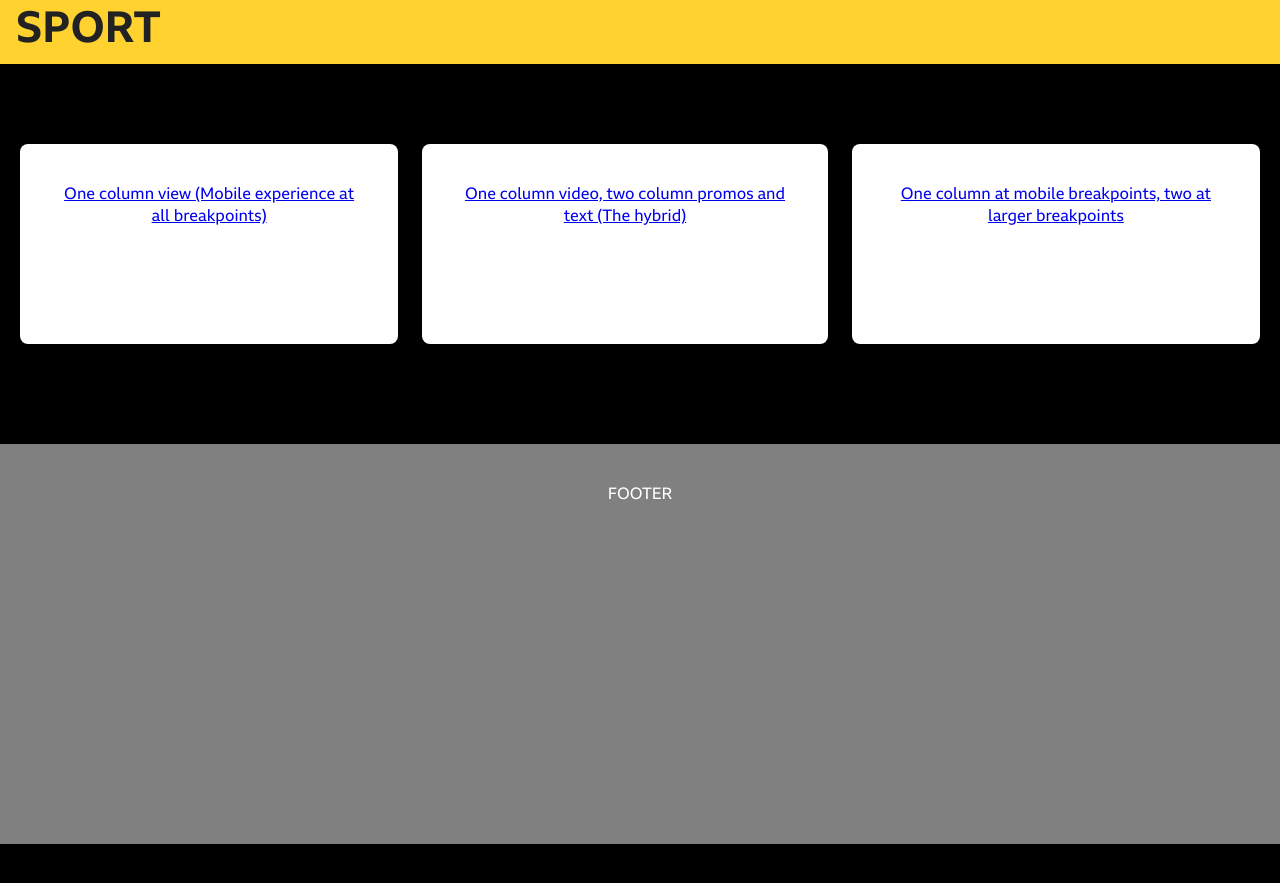
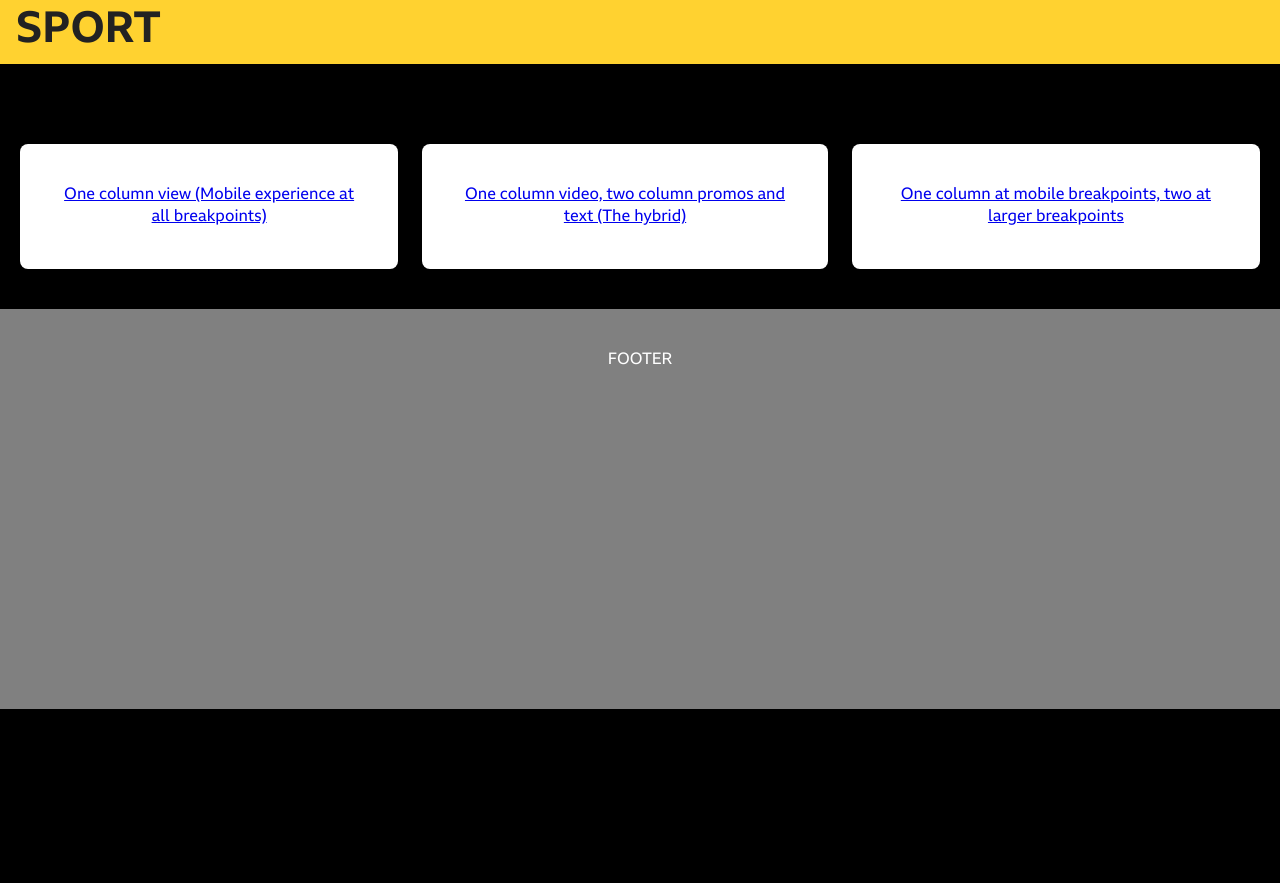
Before and after one commit to dave-morris/shortform-layout, a Jekyll site: the page built from index.html, in a window 1280 px wide. Shown: the top 883 px of the page. Built offline with Jekyll 4.4.1, drawn with Linux system fonts in a browser that asks for light colours.

Commit message:
cleaning up a few things

```diff
--- a/css/main.css
+++ b/css/main.css
@@ -238,24 +238,21 @@
 .homeContainer {
   margin-top: 80px;
   display: flex;
-  height: 300px;
-  align-items: flex-start;
+  flex-direction: column;
+  align-items: stretch;
   justify-content: space-around;
   padding: 0 20px;
 }
 
 .homeContainer a {
-  background-color: white;
-  height: 200px;
-  margin-right: 24px;
+  margin: 0 0 20px 0;
   text-align: center;
   padding: 40px;
   border-radius: 8px;
+  background-color: white;
 }
 
-.homeContainer a:last-child {
-  margin: 0;
-}
+
 
 
   @media only screen and (min-width: 375px) {
@@ -313,6 +310,22 @@
       line-height: 64px;
       font-size: 2.675rem;
     }
+
+    .homeContainer {
+      flex-direction: row;
+      padding-bottom: 20px;
+    }
+
+    .homeContainer a {
+      margin-right: 24px;
+
+    }
+
+    .homeContainer a:last-child {
+      margin: 0 0 20px 0;
+    }
+
+
 
   }
 
--- a/scripts/main.js
+++ b/scripts/main.js
@@ -1,35 +1,15 @@
+
 if (document.getElementById('mediaContainer').classList.contains("one-column")) {
-
   //do nothing
-
 } else {
-
   // get height of video videoContainer
   const videoHeight = document.getElementById("videoContainer").clientHeight;
-  console.log("The height of the video is " + videoHeight);
-  // document.getElementById("actualVideo").style.height = videoHeight;
-
   document.getElementById('mediaContainer').style.top = videoHeight + "px";
-
 };
 
 window.onresize = function(event) {
-
   const videoHeight = document.getElementById("videoContainer").clientHeight;
-
-  if (document.getElementById('mediaContainer').classList.contains("one-column")) {
-
-    //Do nothing
-
-  } else {
-
-    // document.getElementById("actualVideo").style.height = videoHeight;
-
-  }
 };
-
-
-
 
 
 window.onscroll = function() { myFunction() };
@@ -39,8 +19,6 @@ function myFunction() {
   var element = document.getElementById("scrollPosition");
   var elementTwo = document.getElementById("videoContainer");
 
-  // console.log(document.documentElement.scrollTop);
-
   if (document.documentElement.scrollTop > 80) {
 
     elementTwo.classList.add("media__image__maxHeight");
@@ -48,7 +26,6 @@ function myFunction() {
   } else if (document.documentElement.scrollTop == 0) {
 
     elementTwo.classList.remove("media__image__maxHeight");
-    // console.log(document.documentElement.scrollTop);
 
   }
 
```
